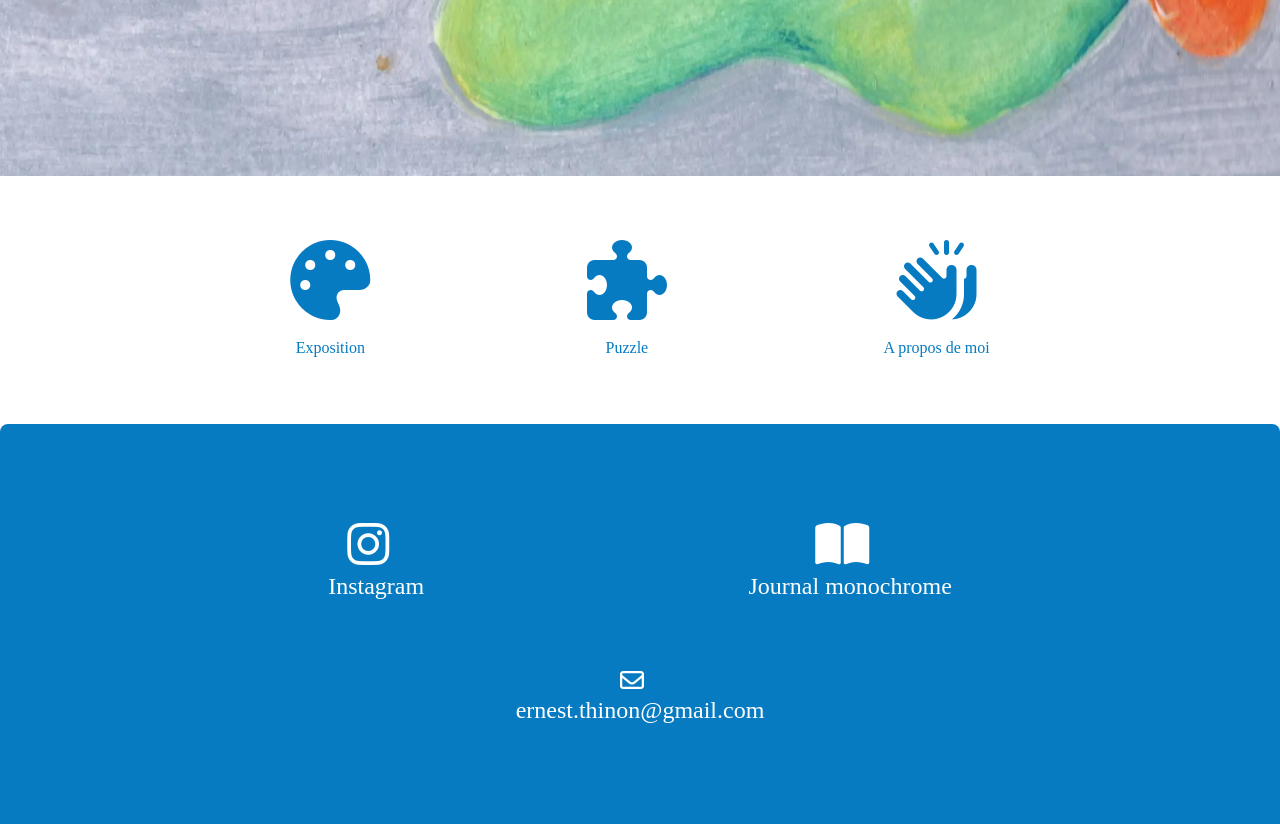
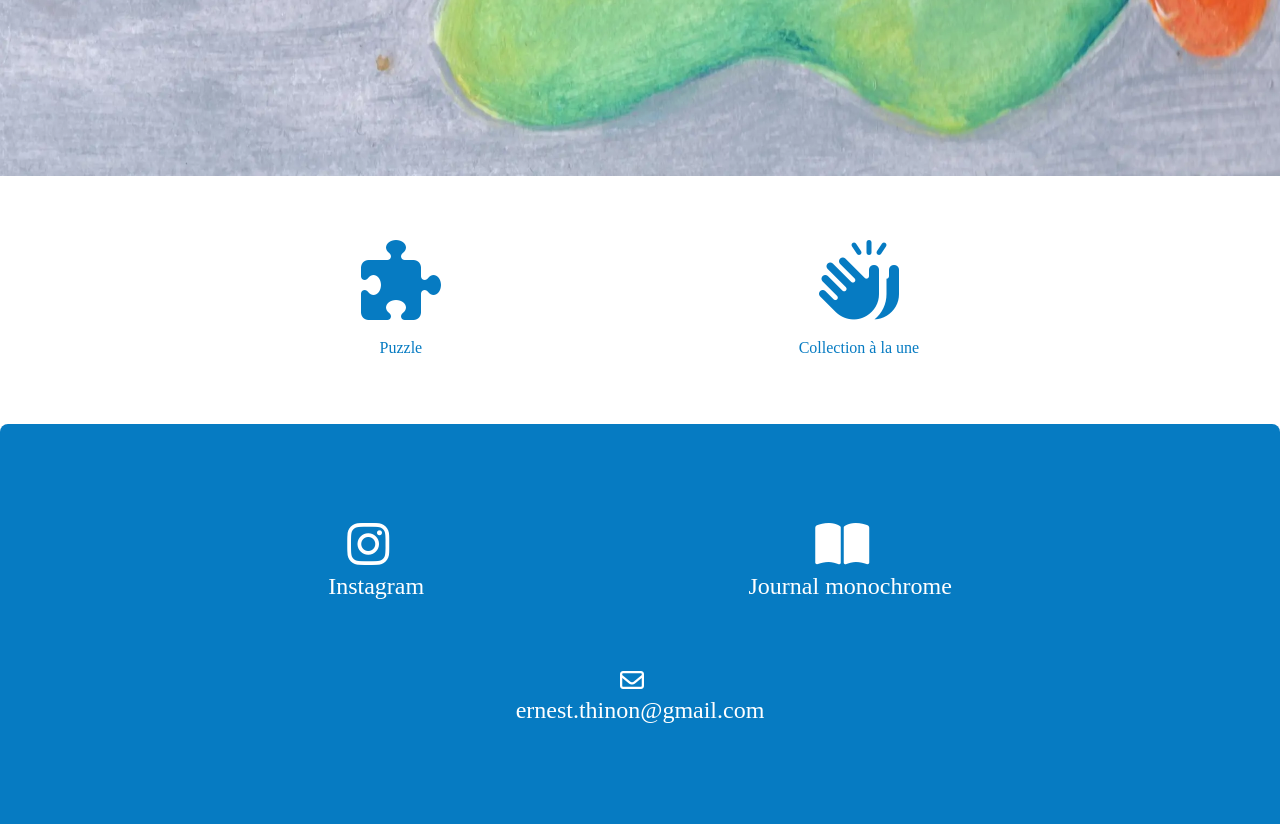
Before and after one commit to maellethn/site-maya, a Symfony app: template templates/site/index.html.twig in a window 1280 px wide. Shown: the part 624-1448 px from the top of the page. Run offline with Twig, Linux system fonts and the light colour scheme; the template is opened without the code that fills it, so the values that code supplies are empty; some libraries are stand-ins or nearby versions; some web fonts are replaced.

Commit message:
feat(expositions): qui fix front

```diff
--- a/templates/admin/exposition/expositions_list.html.twig
+++ b/templates/admin/exposition/expositions_list.html.twig
@@ -25,7 +25,7 @@
                     <td>{{ exposition.title }}</td>
                     <td>{{ exposition.subTitle }}</td>
                     <td>
-                        <a href="{{ path('oeuvres_suppression',{id:exposition.id}) }}">
+                        <a href="{{ path('admin_exposition_suppression',{id:exposition.id}) }}">
                             <svg class="bi bi-trash-fill" width="1em" height="1em" viewbox="0 0 16 16"
                                  fill="currentColor" xmlns="http://www.w3.org/2000/svg">
                                 <path fill-rule="evenodd"
--- a/templates/site/index.html.twig
+++ b/templates/site/index.html.twig
@@ -19,15 +19,19 @@
     </div>
     <div class="container-lg">
         <section class="main_links">
+            {% if expositions|length > 0 %}
+                <a href="{{ path('exposition_list') }}"><i
+                            class="fa-solid fa-palette"></i><span>Expositions</span></a>
+            {% endif %}
+            <a href="{{ path('puzzle') }}"><i class="fa-solid fa-puzzle-piece"></i><span>Puzzle</span></a>
             <a href="{{ path('collection',{ id: (acceuil.mainCollection ? acceuil.mainCollection.id : randomCollection.id)}) }}"><i
-                        class="fa-solid fa-palette"></i><span>Exposition</span></a>
-            <a href="{{ path('puzzle') }}"><i class="fa-solid fa-puzzle-piece"></i><span>Puzzle</span></a>
-            <a href="/"><i class="fa-solid fa-hands-clapping"></i><span>A propos de moi</span></a>
+                        class="fa-solid fa-hands-clapping"></i><span>Collection à la une</span></a>
         </section>
         <!-- Lettre -->
         {% if acceuil.image is not null %}
             <div class="img_presentation">
-                <img src="{{ acceuil.image| imagine_filter('carre') }}" width="250" height="250" alt="lettre point contemporain">
+                <img src="{{ acceuil.image| imagine_filter('carre') }}" width="250" height="250"
+                     alt="">
             </div>
         {% endif %}
         {% if acceuil.texte is not null %}
@@ -35,9 +39,6 @@
         {% endif %}
         <div class="clear"></div>
         <section class="actualities">
-
         </section>
     </div>
-
-
 {% endblock %}
```
